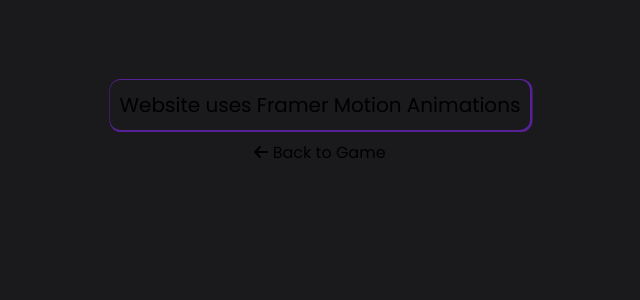
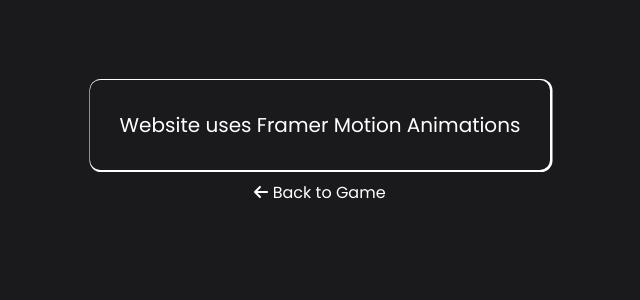
Before and after one commit to nickgabriadze/Towngraphy, a React (Create React App) app: page /privacy-policy in a window 1280 px wide. Shown: the top 300 px of the page, without its empty margins (320-960 px from the left). Built offline with nearby package versions, Linux system fonts and the light colour scheme.

Commit message:
Basically Done!

```diff
--- a/src/App/App.jsx
+++ b/src/App/App.jsx
@@ -71,7 +71,6 @@
       <div id='footer'>
         <Footer />
       </div>
-
     </>
   );
 };
--- a/src/App/privacy.css
+++ b/src/App/privacy.css
@@ -6,6 +6,7 @@
 }
 
 .privacy-div{
+    color: white;
     padding-top: 5rem;
     display: flex;
     justify-content: center;
@@ -25,10 +26,10 @@
 #mainBox{
     cursor: pointer;
     font-size: 20px;
-    padding: 10px;
+    padding: 30px;
     width: fit-content;
     height: fit-content;
-    box-shadow:  1px  0.5px  0.5px 1.5px rgb(86, 32, 151);
+    box-shadow:  1px  0.5px  0.5px 1.5px white;
     border-radius: 10px;
     font-family:'Poppins', 'Franklin Gothic Medium', 'Arial Narrow', 'Arial',' sans-serif';
 }
@@ -41,4 +42,5 @@
 
 #back{
     font-family:'Poppins', 'Cambria', 'Cochin', 'Georgia', 'Times', 'Times New Roman', 'sans-serif';
+    color: white;
 }
--- a/src/Components/Header/header.css
+++ b/src/Components/Header/header.css
@@ -83,22 +83,21 @@
         height: 30%;
         font-size: 1.2rem;
         border-radius: 10px;
+        padding: 10px;
         transform: translate(-50%, -50%);
         font-family: 'Poppins', 'Franklin Gothic Medium', 'Arial Narrow', 'Arial', 'sans-serif';
     }
 
     #close-explanation{
         font-size: 1rem;
-        margin-top: 10px;
+        margin-top: 20px;
         width: fit-content;
         outline: 1px solid rgb(255, 255, 255);
         border: none;
         text-align: center;
     }
 
-    #button-to-close{
-        padding-top: 20px;
-    }
+
 }
 
 
--- a/src/Components/Header/header.jsx
+++ b/src/Components/Header/header.jsx
@@ -7,12 +7,12 @@
 
 export function Header() {
     const [opened, setOpened] = useState(false);
-
-
     const [clicked, setClicked] = useState(false);
+    const secondToLast = <div style={{'color':'#c3073f', 'fontWeight':'bold', 'display':'inline-block'}}>second to last</div>
+    const citiesOrCountries = <div style={{'color':'#c3073f', 'fontWeight':'bold', 'display':'inline-block'}}>cities/countries</div>
 
     const forMobile = <motion.div animate={{ opacity: [0.1, 0.3, 0.5, 0.8, 1] }} className="explain-mobile">
-        <motion.p>Guess as many cities as you can, starting with a letter that is second to last character of the given city</motion.p>
+        <motion.p>Guess as many {citiesOrCountries} as you can, starting with a letter that is {secondToLast} character of the given city</motion.p>
         <div id='button-to-close'><motion.button id='close-explanation' onClick={() => setClicked(!clicked)}>Close</motion.button></div>
     </motion.div>
 
--- a/src/Components/HowTo/howToInstruction.jsx
+++ b/src/Components/HowTo/howToInstruction.jsx
@@ -6,6 +6,9 @@
 
 export function HowTo() {
     const [clicked, setClicked] = useState(false);
+
+    const secondToLast = <div style={{'color':'#c3073f', 'fontWeight':'bold'}}>second to last</div>
+    const citiesOrCountries = <div style={{'color':'#c3073f', 'fontWeight':'bold'}}>cities/countries</div>
 
     const questionMark = <motion.div layout='position' transition={{
         layout: {
@@ -18,7 +21,7 @@
             duration: 0.5,
         },
     }}
-        animate={{ opacity: [0, 0.1, 0.3, 0.5, 0.8, 1] }} id="explanation">Guess as many cities as you can, starting with a letter that is second to last character of the given city</motion.div>
+        animate={{ opacity: [0, 0.1, 0.3, 0.5, 0.8, 1] }} id="explanation">Guess as many {citiesOrCountries} as you can, starting with a letter that is {secondToLast} character of the given city</motion.div>
 
     const handleClick = () => {
         clicked ? setClicked(false) : setClicked(true);
--- a/src/Components/Textbox/textBox.jsx
+++ b/src/Components/Textbox/textBox.jsx
@@ -51,7 +51,6 @@
         if (e.key === 'f') {
             dispatch({ type: "ADD_LETTER", char: 'f' })
         }
-
         if (e.key === 'g') {
             dispatch({ type: "ADD_LETTER", char: 'g' })
         }
```
